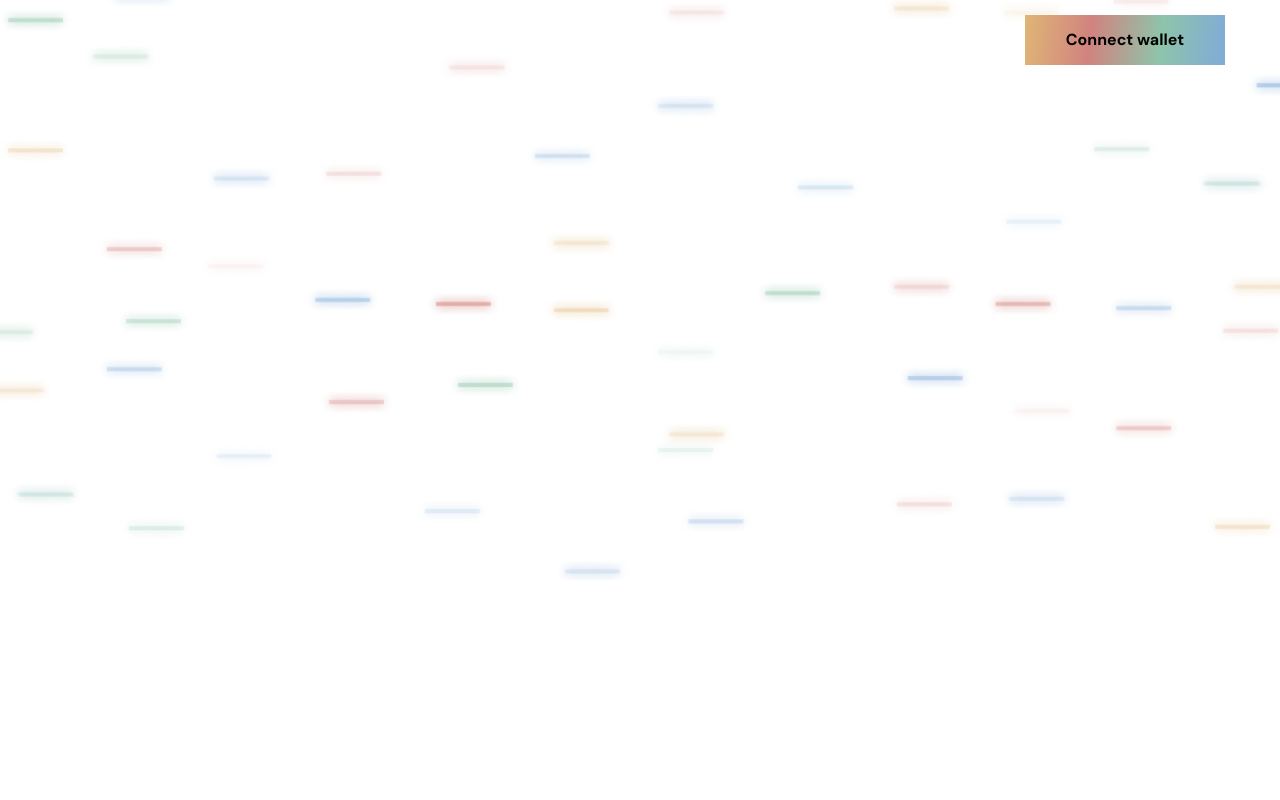
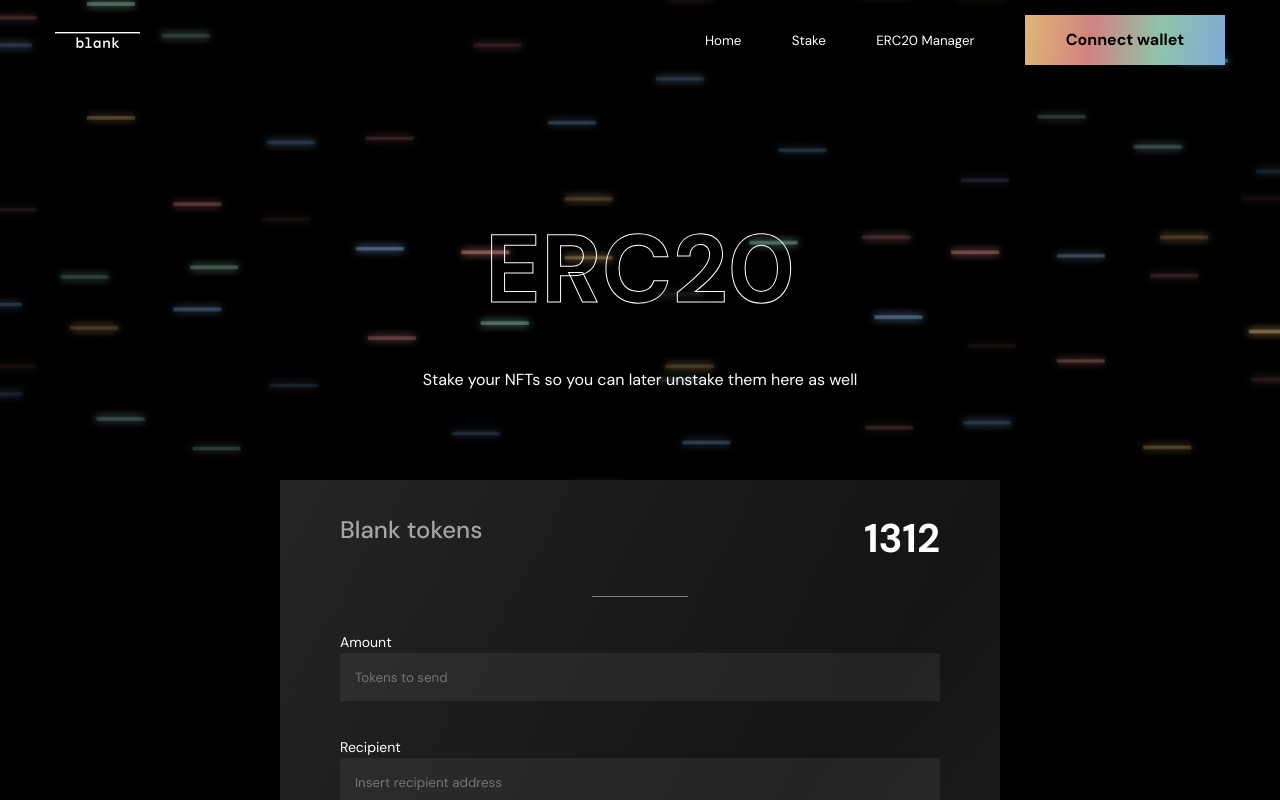
Before and after one commit to ldzoid/crypto-internship-2022, a Next.js app: page /erc20-manager in a window 1280 px wide. Before the commit this address had no page. Shown: the top 800 px of the page. Built offline with nearby package versions, Linux system fonts and the light colour scheme.

Commit message:
finish UI for /erc20-manager

```diff
--- a/components/layout/Header.js
+++ b/components/layout/Header.js
@@ -5,6 +5,7 @@ const Header = (props) => {
     <div className={styles.container}>
       <h1 className={`${styles.header2022} ${props.home ? '' : 'hidden'}`}>2022</h1>
       <h1 className={styles.header}>{props.title}</h1>
+      <p className={styles.subtitle}>{props.subtitle}</p>
     </div>
   );
 };
--- a/components/layout/Header.module.css
+++ b/components/layout/Header.module.css
@@ -1,11 +1,13 @@
 .container {
-  height: 500px;
+  height: 400px;
   width: 100vw;
   background-color: transparent;
   display: flex;
   align-items: center;
   justify-content: center;
   background-color: transparent;
+  display: flex;
+  flex-direction: column;
 }
 
 .header {
@@ -22,13 +24,20 @@
   -webkit-text-stroke: 1px #fff;
 }
 
+.subtitle {
+  color: #fff;
+  font-weight: 400;
+  font-size: 16px;
+  line-height: 20px;
+}
+
 .header2022 {
   position: absolute;
   width: 100vw;
   height: 500px;
   color: rgba(64, 64, 64, 0.2);
   text-align: center;
-  font-size: 650px;
+  font-size: 600px;
   line-height: 100%;
   z-index: -1;
   top: 0;
--- a/components/layout/Layout.js
+++ b/components/layout/Layout.js
@@ -3,20 +3,20 @@ import { useRouter } from 'next/router';
 import { useState } from 'react';
 import Header from './Header';
 import MainNavigation from './MainNavigation';
-import Message from './Message'
+import Message from './Message';
 import { AddressContext } from './AddressContext';
-import { MessageContext } from './MessageContext'
+import { MessageContext } from './MessageContext';
 import styles from './Layout.module.css';
 
 const Layout = (props) => {
-
-  const [address, setAddress] = useState(null)
-  const [message, setMessage] = useState([0, '']) // 0 - defaut, 1 - success, -1 - error
+  const [address, setAddress] = useState(null);
+  const [message, setMessage] = useState([0, '']); // 0 - defaut, 1 - success, -1 - error
 
   // get url
   const router = useRouter();
   const path = router.asPath;
   let title = '';
+  let subtitle = '';
   let homePage = true;
   let connectLayout = false;
 
@@ -24,13 +24,21 @@ const Layout = (props) => {
   switch (path) {
     case '/':
       title = 'Blank\nCrypto\nInternship';
+      subtitle = '';
       homePage = true;
-      connectLayout = false
+      connectLayout = false;
       break;
     case '/connect':
       title = '';
+      subtitle = '';
       homePage = false;
       connectLayout = true;
+      break;
+    case '/erc20-manager':
+      title = 'ERC20';
+      subtitle = 'Stake your NFTs so you can later unstake them here as well';
+      homePage = false;
+      connectLayout = false;
       break;
   }
 
@@ -40,15 +48,15 @@ const Layout = (props) => {
     return (
       <>
         <Head>
-          <link rel='preconnect' href='https://fonts.googleapis.com' />
-          <link rel='preconnect' href='https://fonts.gstatic.com' />
+          <link rel="preconnect" href="https://fonts.googleapis.com" />
+          <link rel="preconnect" href="https://fonts.gstatic.com" />
           <link
-            href='https://fonts.googleapis.com/css2?family=DM+Sans:ital,wght@0,400;0,500;0,700;1,400;1,500;1,700&family=Lobster&display=swap'
-            rel='stylesheet'
+            href="https://fonts.googleapis.com/css2?family=DM+Sans:ital,wght@0,400;0,500;0,700;1,400;1,500;1,700&family=Lobster&display=swap"
+            rel="stylesheet"
           />
         </Head>
-        <MessageContext.Provider value={{message, setMessage}}>
-        <AddressContext.Provider value={{address, setAddress}}>
+        <MessageContext.Provider value={{ message, setMessage }}>
+          <AddressContext.Provider value={{ address, setAddress }}>
             <div className={styles.container}>
               <MainNavigation />
               <main className={`${styles.main} ${styles.connectMain}`}>
@@ -64,18 +72,18 @@ const Layout = (props) => {
   return (
     <>
       <Head>
-        <link rel='preconnect' href='https://fonts.googleapis.com' />
-        <link rel='preconnect' href='https://fonts.gstatic.com' />
+        <link rel="preconnect" href="https://fonts.googleapis.com" />
+        <link rel="preconnect" href="https://fonts.gstatic.com" />
         <link
-          href='https://fonts.googleapis.com/css2?family=DM+Sans:ital,wght@0,400;0,500;0,700;1,400;1,500;1,700&family=Lobster&display=swap'
-          rel='stylesheet'
+          href="https://fonts.googleapis.com/css2?family=DM+Sans:ital,wght@0,400;0,500;0,700;1,400;1,500;1,700&family=Lobster&display=swap"
+          rel="stylesheet"
         />
       </Head>
-      <MessageContext.Provider value={{message, setMessage}}>
-      <AddressContext.Provider value={{address, setAddress}}>
+      <MessageContext.Provider value={{ message, setMessage }}>
+        <AddressContext.Provider value={{ address, setAddress }}>
           <div className={styles.container}>
             <MainNavigation />
-          <Header title={title} home={homePage} />
+            <Header title={title} subtitle={subtitle} home={homePage} />
           </div>
           <main className={styles.main}>{props.children}</main>
           <Message />
--- a/components/layout/MainNavigation.js
+++ b/components/layout/MainNavigation.js
@@ -22,7 +22,7 @@ const MainNavigation = () => {
     <div className={`${styles.linksContainer} ${expanded ? styles.expanded : styles.hidden}`}>
       <Link href='/'><button className={styles.btnLink} onClick={handleClick}>Home</button></Link>
       <Link href=''><button className={styles.btnLink} onClick={handleClick}>Stake</button></Link>
-      <Link href=''><button className={styles.btnLink} onClick={handleClick}>ERC20 Manager</button></Link>
+      <Link href='/erc20-manager'><button className={styles.btnLink} onClick={handleClick}>ERC20 Manager</button></Link>
       <Link href='/connect'><button className={`btnMain ${styles.btnConnect}`} onClick={handleClick}>{address !== null ? address.slice(0,7) + '...' + address.slice(-4) : 'Connect wallet'}</button></Link>
     </div>
     <button className={styles.btnBurger} onClick={() => {setExpanded(!expanded)}}><Image src={Burger} width={32} height={16} /></button>
--- /dev/null
+++ b/pages/erc20-manager/index.js
@@ -0,0 +1,36 @@
+import styles from '../../styles/erc20-manager.module.css';
+
+const Erc20Manger = (props) => {
+  return (
+    <div className={styles.container}>
+      <div className={styles.erc20InfoContainer}>
+        <h3 className={styles.erc20InfoTitle}>Blank tokens</h3>
+        <h2 className={styles.erc20InfoBalance}>1312</h2>
+      </div>
+      <div className={styles.lineBreak}></div>
+      <div className={styles.sendTokensInputContainer}>
+        <label for="text" className={styles.inputLabel}>Amount</label>
+        <input
+        className={styles.input}
+          type="text"
+          id="text"
+          name="amount"
+          placeholder="Tokens to send"
+        ></input>
+      </div>
+      <div className={styles.sendTokensInputContainer}>
+        <label for="text" className={styles.inputLabel}>Recipient</label>
+        <input
+        className={styles.input}
+          type="text"
+          id="text"
+          name="amount"
+          placeholder="Insert recipient address"
+        ></input>
+      </div>
+      <button className={`btnMain ${styles.btnSend}`}>Send</button>
+    </div>
+  );
+};
+
+export default Erc20Manger;
--- /dev/null
+++ b/styles/erc20-manager.module.css
@@ -0,0 +1,68 @@
+.container {
+  width: 720px;
+  height: 450px;
+  background: linear-gradient(
+      126.18deg,
+      rgba(185, 185, 185, 0.2) 0%,
+      rgba(0, 0, 0, 0) 71.12%
+    ),
+    linear-gradient(132.99deg, #000000 0%, #1e1e1e 100%);
+  display: flex;
+  flex-direction: column;
+  align-items: center;
+  justify-content: space-evenly;
+}
+
+.erc20InfoContainer {
+  width: 600px;
+  display: flex;
+  justify-content: space-between;
+}
+
+.erc20InfoTitle {
+  font-weight: 500;
+  font-size: 24px;
+  line-height: 100%;
+  color: rgba(255, 255, 255, 0.6);
+}
+
+.erc20InfoBalance {
+  font-weight: 700;
+  font-size: 40px;
+  line-height: 100%;
+  color: #ffffff;
+}
+
+.lineBreak {
+  width: 96px;
+  height: 1px;
+  background-color: gray;
+}
+
+.sendTokensInputContainer {
+  display: flex;
+  flex-direction: column;
+  align-items: flex-start;
+}
+
+.inputLabel {
+  font-weight: 400;
+  font-size: 14px;
+  line-height: 16px;
+  color: #fff;
+  margin-bottom: 3px;
+}
+
+.input {
+  width: 600px;
+  height: 48px;
+  background: rgba(255, 255, 255, 0.06);
+  color: #fff;
+  border: none;
+  padding: 0px 15px;
+}
+
+.btnSend {
+  width: 600px;
+  height: 48px;
+}
```
Lines whose indentation alone changed are shown as unchanged.
